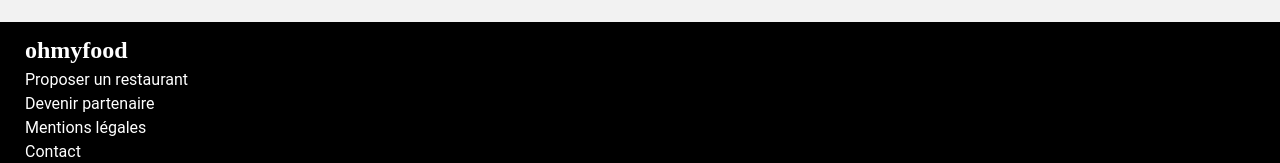
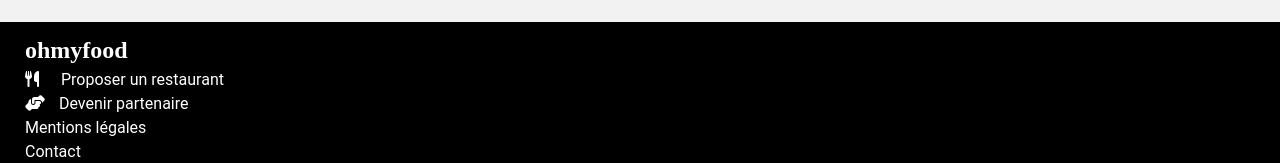
Before and after one commit to Jloric/MinatchyJeanLoric_3_26-07-2021, a website: page index.html in a window 1280 px wide. Shown: the part 2844-3007 px from the top of the page. Drawn offline with Linux system fonts and the light colour scheme; a web font is replaced by a local one.

Commit message:
ajout d'icon au footer

```diff
--- a/index.html
+++ b/index.html
@@ -124,10 +124,10 @@
       <h2 class="logo">ohmyfood</h2>
       <ul>
         <li>
-          <a href="#"><i></i> Proposer un restaurant</a>
+          <a href="#"><i class="fas fa-utensils"></i> Proposer un restaurant</a>
         </li>
         <li>
-          <a href="#"><i></i> Devenir partenaire</a>
+          <a href="#"><i class="fas fa-hands-helping"></i> Devenir partenaire</a>
         </li>
         <li>
           <a href="#">Mentions légales</a>
--- a/sass/Layout/_footer.scss
+++ b/sass/Layout/_footer.scss
@@ -6,6 +6,18 @@
       list-style:none;
       li {
         margin-bottom: 5px;
+        &:nth-child(1){
+          i{
+            margin-right:18px;
+          }
+        }
+      }
+      i{
+        color:$white;
+        margin-right:10px;
+
+
+
       }
     }
     a{
```
Also changed, not shown: public/css/styles.css, 1 other file.
